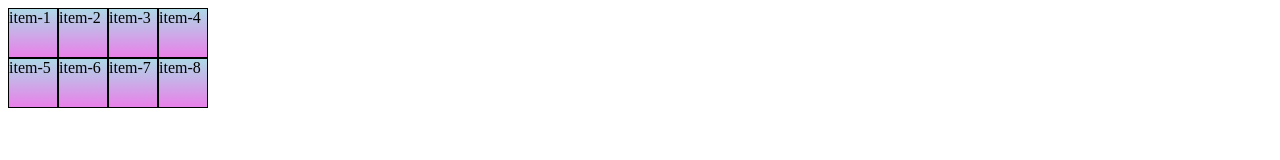
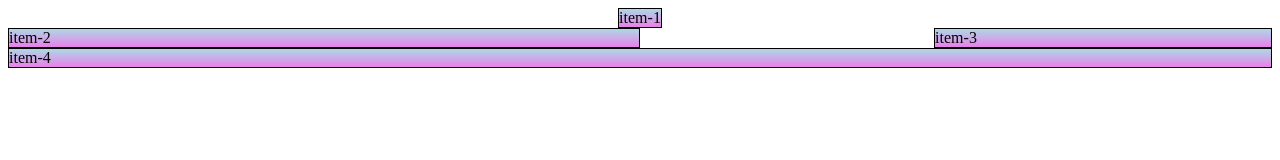
Before and after one commit to Nick-Almeida/DEV_WEBIOS_2024, a plain HTML site: page CSS/CSS10-Grid/index.html in a window 1280 px wide. Drawn offline with Linux system fonts and the light colour scheme.

Commit message:
Aula 10 e 11 de CSS

```diff
--- a/CSS/CSS10-Grid/index.html
+++ b/CSS/CSS10-Grid/index.html
@@ -8,14 +8,14 @@
 </head>
 <body>
     <div class="container">
-        <div class="item">item-1</div>
-        <div class="item">item-2</div>
-        <div class="item">item-3</div>
-        <div class="item">item-4</div>
-        <div class="item">item-5</div>
+        <div class="item item-1">item-1</div>
+        <div class="item item-2">item-2</div>
+        <div class="item item-3">item-3</div>
+        <div class="item item-4">item-4</div>
+        <!-- <div class="item">item-5</div>
         <div class="item">item-6</div>
         <div class="item">item-7</div>
-        <div class="item">item-8</div>
+        <div class="item">item-8</div> -->
     </div>
 </body>
 </html>
--- a/CSS/CSS10-Grid/style.css
+++ b/CSS/CSS10-Grid/style.css
@@ -1,10 +1,49 @@
 .container{
     display: grid;
+    /* height: 100vh;
     grid-template-columns: repeat(4, 50px);
     grid-template-rows: repeat(4, 50px);
+    column-gap: 10px;
+    row-gap: 10px;
+    justify-content: center;
+    align-content: center; */
+
+    /* "linha" */
+    /* grid-template-areas:"quadrado quadrado quadrado quadrado" "triangulo triangulo . circulo" "retangulo retangulo retangulo retangulo"; */
+
+
 }
 
 .item{
     border: 1px solid black;
     background: linear-gradient(lightblue, rgb(233, 128, 233));
 }
+
+.item-1{
+    /* grid-area: quadrado; */
+    grid-column: 1 / 5;
+    grid-row: 1 / 2;
+}
+
+.item-2{
+    /* grid-area: triangulo; */
+    grid-column: 1 / 3;
+    grid-row: 2 / 3;
+}
+
+.item-3{
+    /* grid-area: circulo; */
+    grid-column: 4 / 5;
+    grid-row: 2 / 3;
+}
+
+.item-4{
+    /* grid-area: retangulo; */
+    grid-column: 1 / 5;
+    grid-row: 3 / 4;
+}
+
+.item-1{
+    justify-self: center;
+    /* align-self: end; Faz a mesma coisa que o de cima, mas verticalmente (Não funciona do jeito que ta o código e eu não vou arrumar) */
+}
```
